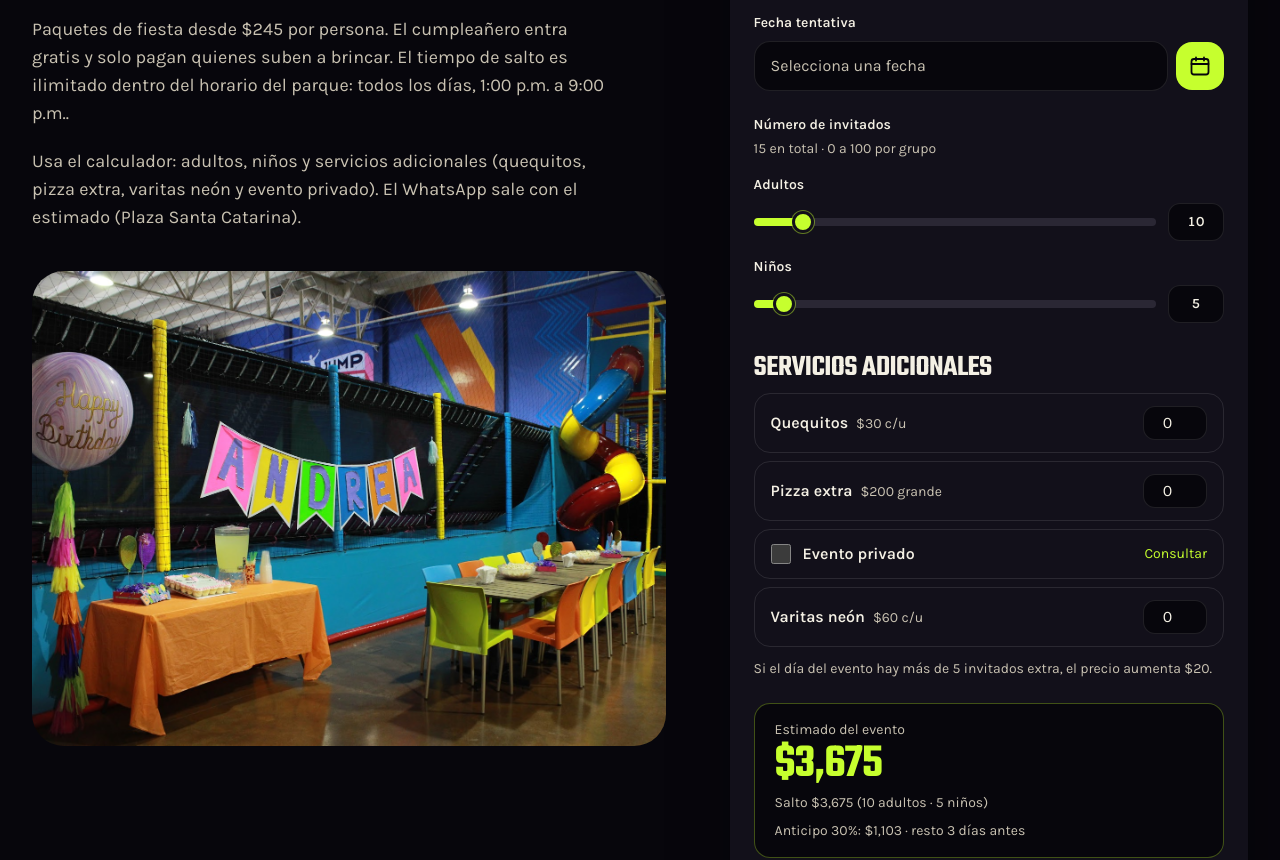
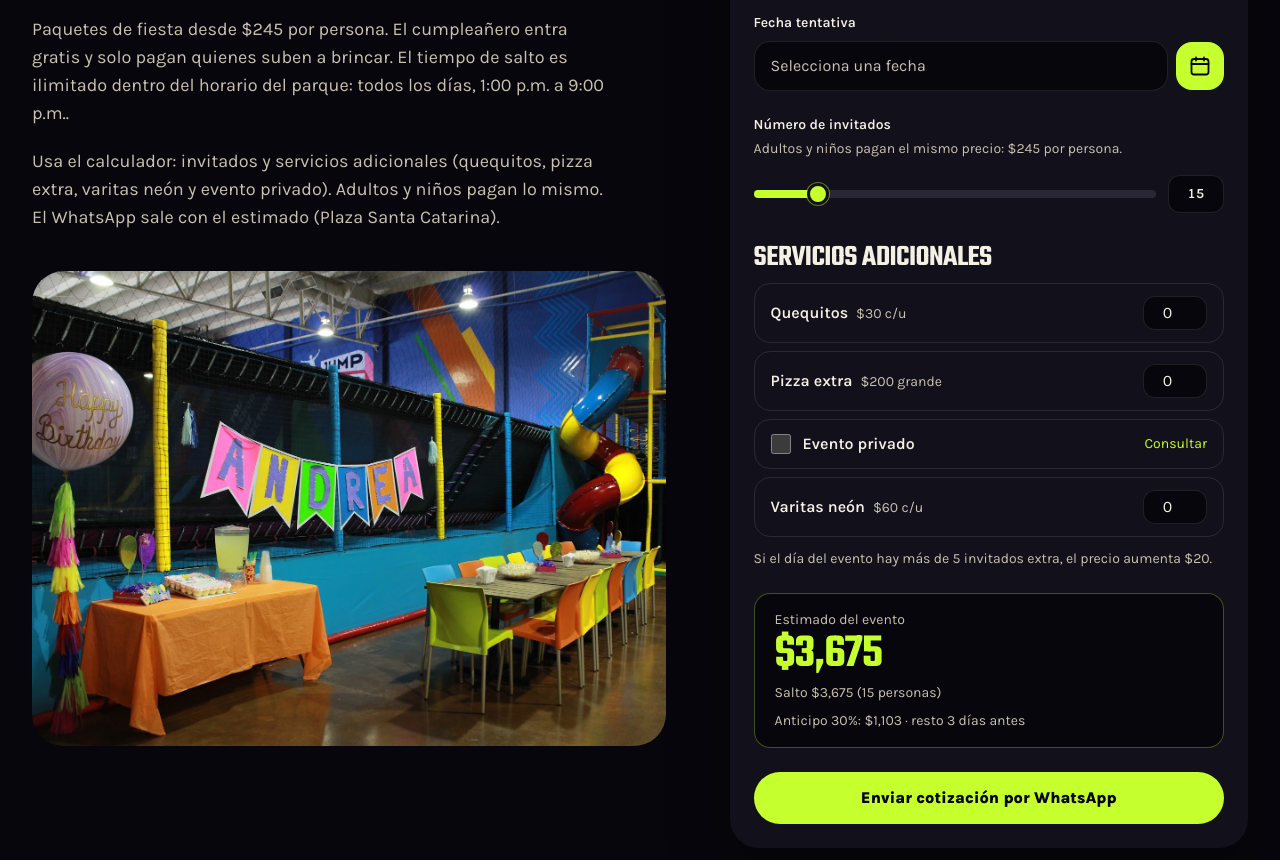
Before and after one commit to alfonsoestradav/jumphouse-mx, a Next.js app: page /fiestas in a window 1280 px wide. Shown: the part 860-1720 px from the top of the page. Built offline with nearby package versions, Linux system fonts and the light colour scheme.

Commit message:
Unifica invitados de fiesta en un solo slider.

```diff
--- a/app/aviso-de-privacidad/page.tsx
+++ b/app/aviso-de-privacidad/page.tsx
@@ -26,7 +26,7 @@ export default function AvisoDePrivacidadPage() {
           <h2 className="font-display text-4xl text-lime">Datos que recabamos</h2>
           <p className="mt-3">
             En este sitio no hay cuentas ni pagos en línea. El calculador de
-            fiestas recaba nombre, fecha tentativa, número de adultos y niños, y
+            fiestas recaba nombre, fecha tentativa, número de invitados y
             servicios adicionales. Al enviarlo, esos datos y el estimado se
             abren en un mensaje de WhatsApp. No recabamos RFC, identificaciones
             ni datos financieros.
--- a/app/fiestas/page.tsx
+++ b/app/fiestas/page.tsx
@@ -34,9 +34,9 @@ export default function FiestasPage() {
               {site.hoursLabel}.
             </p>
             <p className="mt-5 max-w-xl text-lg text-muted">
-              Usa el calculador: adultos, niños y servicios adicionales
-              (quequitos, pizza extra, varitas neón y evento privado). El
-              WhatsApp sale con el estimado ({site.address.place}).
+              Usa el calculador: invitados y servicios adicionales (quequitos,
+              pizza extra, varitas neón y evento privado). Adultos y niños
+              pagan lo mismo. El WhatsApp sale con el estimado ({site.address.place}).
             </p>
             <div className="relative mt-10 aspect-[4/3] overflow-hidden rounded-[2rem]">
               <Image
--- a/components/PartyForm.tsx
+++ b/components/PartyForm.tsx
@@ -10,7 +10,7 @@ import {
   waLink,
 } from "@/lib/site";
 
-const GUEST_MIN = 0;
+const GUEST_MIN = 1;
 const GUEST_MAX = 100;
 
 function money(n: number) {
@@ -30,10 +30,12 @@ function GuestSlider({
   label,
   value,
   onChange,
+  showTitle = true,
 }: {
   label: string;
   value: number;
   onChange: (n: number) => void;
+  showTitle?: boolean;
 }) {
   const [text, setText] = useState(String(value));
   const [focused, setFocused] = useState(false);
@@ -41,8 +43,8 @@ function GuestSlider({
 
   return (
     <div>
-      <p className="text-sm font-semibold">{label}</p>
-      <div className="mt-2 flex items-center gap-3">
+      {showTitle ? <p className="text-sm font-semibold">{label}</p> : null}
+      <div className={`flex items-center gap-3 ${showTitle ? "mt-2" : ""}`}>
         <input
           type="range"
           min={GUEST_MIN}
@@ -92,13 +94,11 @@ function GuestSlider({
 export function PartyForm() {
   const [name, setName] = useState("");
   const [date, setDate] = useState<Date | null>(null);
-  const [adults, setAdults] = useState(10);
-  const [kids, setKids] = useState(5);
+  const [guests, setGuests] = useState(15);
   const [qty, setQty] = useState<Record<string, number>>({});
   const [privado, setPrivado] = useState(false);
   const [guestError, setGuestError] = useState("");
 
-  const guests = adults + kids;
   const jumpTotal = guests * partyRate;
   const serviceTotal = partyServices.reduce((sum, item) => {
     if (item.kind !== "qty") return sum;
@@ -121,8 +121,6 @@ export function PartyForm() {
       "Hola Jump House, quiero cotizar una fiesta.",
       `Nombre: ${name.trim() || "—"}`,
       `Fecha: ${date ? formatMx(date) : "por definir"}`,
-      `Adultos: ${adults}`,
-      `Niños: ${kids}`,
       `Invitados: ${guests}`,
       `Salto: ${guests} × $${partyRate} = ${money(jumpTotal)}`,
     ];
@@ -139,8 +137,6 @@ export function PartyForm() {
   }, [
     name,
     date,
-    adults,
-    kids,
     guests,
     jumpTotal,
     serviceLines,
@@ -188,22 +184,15 @@ export function PartyForm() {
       <div className="mt-6">
         <p className="text-sm font-semibold">Número de invitados</p>
         <p className="mt-1 text-sm text-muted">
-          {guests} en total · 0 a 100 por grupo
+          Adultos y niños pagan el mismo precio: ${partyRate} por persona.
         </p>
-        <div className="mt-4 space-y-4">
+        <div className="mt-4">
           <GuestSlider
-            label="Adultos"
-            value={adults}
+            label="Número de invitados"
+            value={guests}
+            showTitle={false}
             onChange={(n) => {
-              setAdults(n);
-              if (guestError) setGuestError("");
-            }}
-          />
-          <GuestSlider
-            label="Niños"
-            value={kids}
-            onChange={(n) => {
-              setKids(n);
+              setGuests(n);
               if (guestError) setGuestError("");
             }}
           />
@@ -265,7 +254,7 @@ export function PartyForm() {
         <p className="text-sm text-muted">Estimado del evento</p>
         <p className="font-display mt-1 text-5xl text-lime">{money(total)}</p>
         <p className="mt-2 text-sm text-muted">
-          Salto {money(jumpTotal)} ({adults} adultos · {kids} niños)
+          Salto {money(jumpTotal)} ({guests} {guests === 1 ? "persona" : "personas"})
           {serviceTotal ? ` · extras ${money(serviceTotal)}` : ""}
         </p>
         <p className="mt-2 text-sm text-muted">
```
